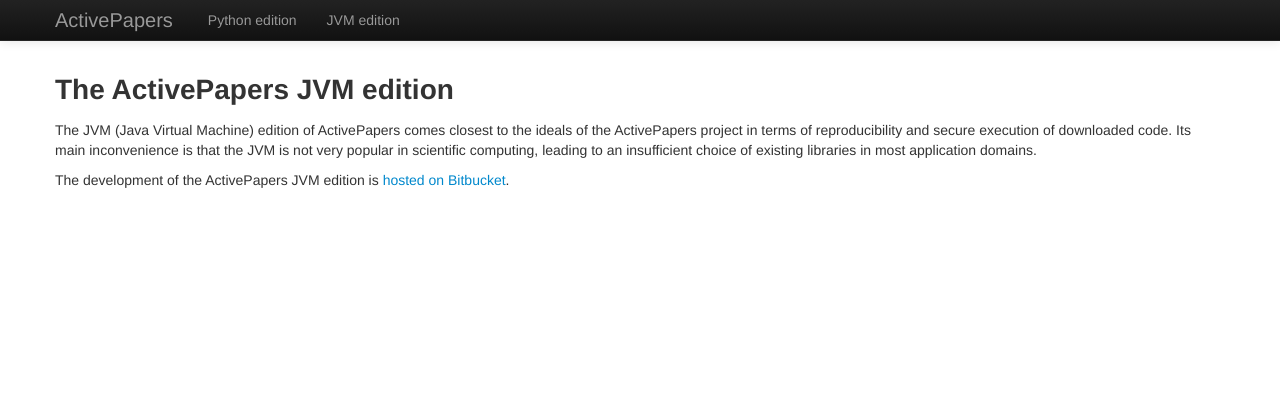
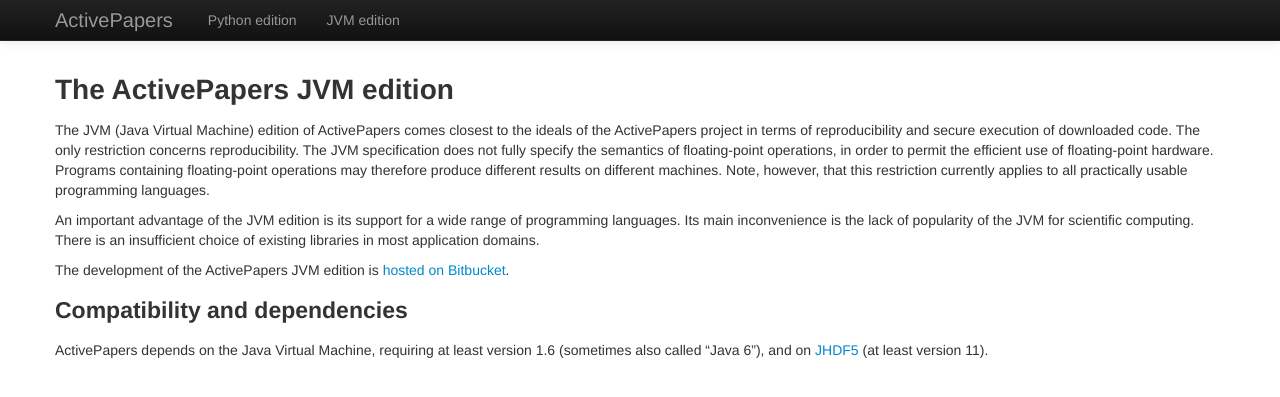
Before and after one commit to activepapers/activepapers.github.io, a Jekyll site: the page built from jvm-edition/index.md, in a window 1280 px wide. Shown: the top 397 px of the page. Built offline with Jekyll 4.4.1, drawn with Linux system fonts in a browser that asks for light colours; Markdown is read by kramdown in place of the engine named in the settings.

Commit message:
Better descriptions of the two editions

```diff
--- a/jvm-edition/index.md
+++ b/jvm-edition/index.md
@@ -7,10 +7,24 @@ title: ActivePapers JVM edition
 
 The JVM (Java Virtual Machine) edition of ActivePapers comes closest
 to the ideals of the ActivePapers project in terms of reproducibility
-and secure execution of downloaded code. Its main inconvenience is
-that the JVM is not very popular in scientific computing, leading to
-an insufficient choice of existing libraries in most application
-domains.
+and secure execution of downloaded code. The only restriction concerns
+reproducibility. The JVM specification does not fully specify the
+semantics of floating-point operations, in order to permit the
+efficient use of floating-point hardware.  Programs containing
+floating-point operations may therefore produce different results on
+different machines. Note, however, that this restriction currently
+applies to all practically usable programming languages.
+
+An important advantage of the JVM edition is its support for a wide
+range of programming languages. Its main inconvenience is the lack of
+popularity of the JVM for scientific computing. There is an
+insufficient choice of existing libraries in most application domains.
 
 The development of the ActivePapers JVM edition is
 [hosted on Bitbucket](https://bitbucket.org/khinsen/active_papers).
+
+### Compatibility and dependencies
+
+ActivePapers depends on the Java Virtual Machine, requiring at least
+version 1.6 (sometimes also called "Java 6"), and on
+[JHDF5](http://wiki-bsse.ethz.ch/display/JHDF5) (at least version 11).
```
Also changed, not shown: python-edition/index.md (+10 -5 lines).
